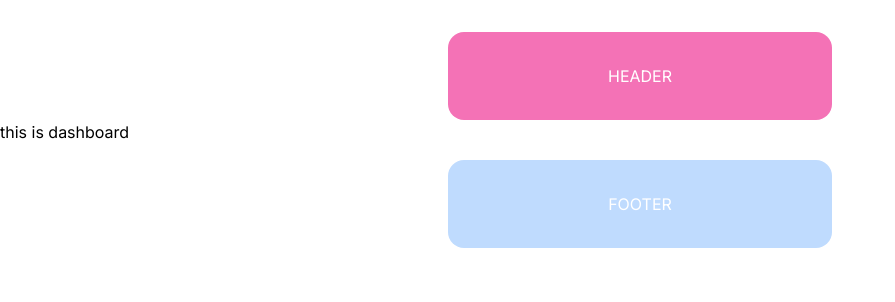
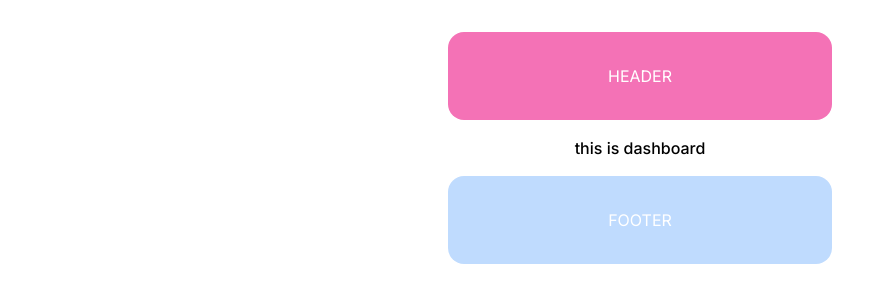
Before and after one commit to parisaMontakhab/NextLearning, a Next.js app: page /dashboard in a window 1280 px wide. Shown: the top 302 px of the page, without its empty margins (0-895 px from the left). Built offline with nearby package versions, Linux system fonts and the light colour scheme.

Commit message:
refactor style of dashboard page

```diff
--- a/src/app/dashboard/page.tsx
+++ b/src/app/dashboard/page.tsx
@@ -3,6 +3,6 @@
 
 export default  function Page (){
     return(
-     <div> this is dashboard</div>
+     <div className="text-center font-medium mt-4"> this is dashboard</div>
     )
 }
```
